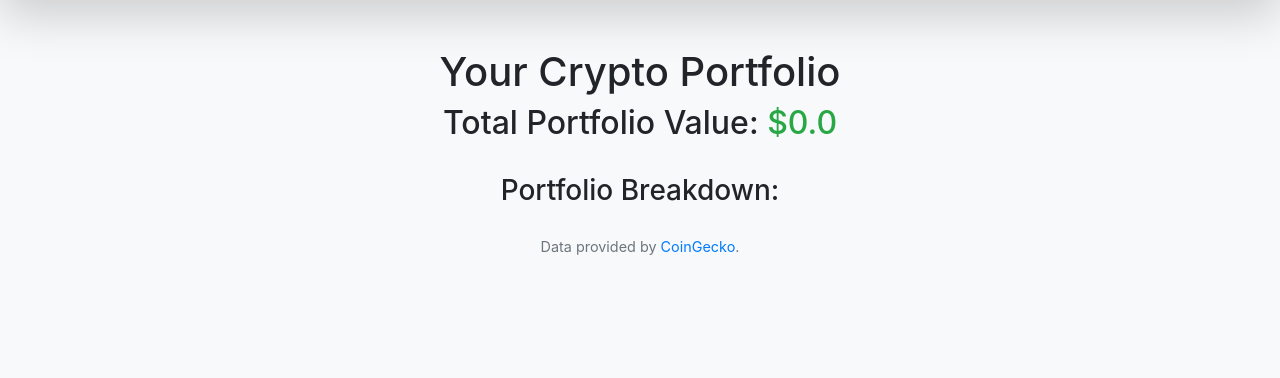
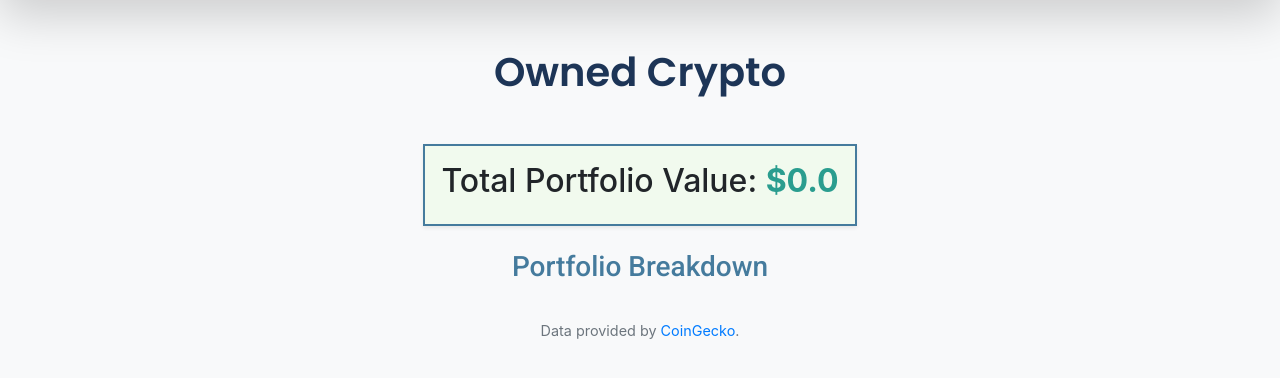
Before and after one commit to dantonic81/portfolio, a Flask app: template templates/portfolio.html in a window 1280 px wide. Shown: the part 110-488 px from the top of the page. Run offline with Flask 3, Linux system fonts and the light colour scheme; the template is opened without the code that fills it, so the values that code supplies are empty; data comes from the database, SQL or seed files in the repository; some libraries are stand-ins or nearby versions.

Commit message:
redesign owned page

```diff
--- a/main.py
+++ b/main.py
@@ -515,7 +515,7 @@ def index():
 
         # Calculate the sum of all investments in the transactions table
         cursor.execute('SELECT SUM(price) FROM transactions')
-        total_investment = cursor.fetchone()[0]  # Fetch the sum of prices
+        total_investment = round(cursor.fetchone()[0], 2)  # Fetch the sum of prices
 
         # If there's no sum (i.e., no records), set total_investment to 0
         if total_investment is None:
--- /dev/null
+++ b/static/portfolio.css
@@ -0,0 +1,101 @@
+/* General Typography */
+.dashboard-title {
+    font-family: 'Poppins', sans-serif;
+    font-size: 2.5rem;
+    font-weight: 600;
+    color: #1d3557;
+}
+
+.section-title {
+    font-family: 'Roboto', sans-serif;
+    font-size: 1.75rem;
+    font-weight: 500;
+    margin-bottom: 1rem;
+    color: #457b9d;
+}
+
+/* Total Value Card */
+.total-value-card {
+    background-color: #f1faee;
+    border: 2px solid #457b9d;
+    border-radius: 10px;
+}
+
+.value-highlight {
+    font-size: 2rem;
+    font-weight: bold;
+    color: #2a9d8f;
+}
+
+/* Asset Cards */
+.asset-card {
+    border: 1px solid #dee2e6;
+    border-radius: 10px;
+    background-color: #ffffff;
+    transition: transform 0.2s ease-in-out;
+}
+
+.asset-card:hover {
+    transform: scale(1.02);
+    box-shadow: 0 4px 20px rgba(0, 0, 0, 0.1);
+}
+
+.card-header {
+    background-color: #f8f9fa;
+    border-bottom: 1px solid #dee2e6;
+    border-radius: 10px 10px 0 0;
+}
+
+.card-title {
+    font-family: 'Poppins', sans-serif;
+    font-size: 1.25rem;
+    font-weight: bold;
+    margin: 0;
+}
+
+.card-body {
+    font-family: 'Roboto', sans-serif;
+    font-size: 0.9rem;
+    line-height: 1.5;
+    color: #495057;
+}
+
+/* Delete Button */
+.card-footer {
+    background-color: #f8f9fa;
+    border-top: 1px solid #dee2e6;
+    border-radius: 0 0 10px 10px;
+}
+
+.delete-asset {
+    font-size: 0.85rem;
+    font-weight: 500;
+    transition: background-color 0.3s ease;
+}
+
+.delete-asset:hover {
+    background-color: #e63946;
+    border-color: #e63946;
+}
+
+/* Modal Styling */
+.modal-title {
+    font-family: 'Poppins', sans-serif;
+    font-weight: 600;
+    color: #e63946;
+}
+
+.modal-body {
+    font-size: 1rem;
+    color: #495057;
+}
+
+/* Responsive Adjustments */
+@media (max-width: 768px) {
+    .dashboard-title {
+        font-size: 2rem;
+    }
+    .value-highlight {
+        font-size: 1.75rem;
+    }
+}
--- a/templates/base.html
+++ b/templates/base.html
@@ -17,6 +17,8 @@
     <link href="{{ url_for('static', filename='styles.css') }}" rel="stylesheet">
     <link href="https://fonts.googleapis.com/css2?family=Poppins:wght@400;600&family=Roboto:wght@400;500&display=swap" rel="stylesheet">
 
+<!-- Placeholder for child templates' styles -->
+{% block styles %}{% endblock %}
 </head>
 <body class="bg-light">
 
--- a/templates/portfolio.html
+++ b/templates/portfolio.html
@@ -1,26 +1,39 @@
-<!-- templates/portfolio.html -->
 {% extends "base.html" %}
 
 {% block title %}Your Crypto Portfolio{% endblock %}
 
+{% block styles %}
+    <!-- Link to the specific CSS for this page -->
+    <link rel="stylesheet" href="{{ url_for('static', filename='portfolio.css') }}">
+{% endblock %}
+
 {% block content %}
-    <h1 class="text-center">Your Crypto Portfolio</h1>
+<div class="container">
+    <h1 class="dashboard-title text-center mb-5">Owned Crypto</h1>
 
     <!-- Portfolio Total Value -->
-    <div class="row">
-        <div class="col-md-12">
-            <h2 class="text-center">Total Portfolio Value: <span class="text-success">${{ total_portfolio_value }}</span></h2>
+    <div class="row mb-4">
+        <div class="col-lg-12">
+            <div class="card total-value-card shadow-sm p-3">
+                <h2 class="text-center">Total Portfolio Value:
+                    <span class="value-highlight">${{ total_portfolio_value }}</span>
+                </h2>
+            </div>
         </div>
     </div>
 
     <!-- Portfolio Breakdown -->
-<h3 class="mt-4">Portfolio Breakdown:</h3>
+    <h3 class="section-title">Portfolio Breakdown</h3>
     <div class="row">
         {% for asset in portfolio %}
-        <div class="col-md-4 mb-4">
-            <div class="card asset-card shadow-lg" data-id="{{ asset.id }}">
+            <div class="col-md-6 col-lg-4 mb-4">
+                <div class="card asset-card shadow-sm"  data-id="{{ asset.id }}">
+                    <div class="card-header">
+                        <h5 class="card-title text-primary">{{ asset.name }}
+                            <small class="text-muted">({{ asset.abbreviation }})</small>
+                        </h5>
+                    </div>
                     <div class="card-body">
-                    <h5 class="card-title">{{ asset.name }} ({{ asset.abbreviation }})</h5>
                         <p class="card-text">
                             <strong>Amount:</strong> {{ asset.amount }}<br>
                             <strong>Current Price:</strong> ${{ asset.current_price }}<br>
@@ -29,32 +42,35 @@
                             <strong>Allocation:</strong> {{ asset.allocation_percentage }}% of portfolio
                         </p>
                     </div>
-                <!-- Trash Icon for Deletion -->
-                <div class="delete-icon">
-                    <i class="fa fa-trash"></i> <!-- FontAwesome Trash Icon -->
+                    <!-- Delete button -->
+                    <div class="card-footer text-right">
+                        <button class="btn btn-sm btn-danger delete-asset" data-id="{{ asset.id }}"
+                                data-bs-toggle="modal" data-bs-target="#deleteAssetModal">
+                            <i class="fa fa-trash"></i> Delete
+                        </button>
                     </div>
                 </div>
             </div>
         {% endfor %}
     </div>
+</div>
 
 <!-- Modal for Deletion Confirmation -->
 <div class="modal fade" id="deleteAssetModal" tabindex="-1" aria-labelledby="deleteAssetModalLabel" aria-hidden="true">
-    <div class="modal-dialog">
+    <div class="modal-dialog modal-dialog-centered">
         <div class="modal-content">
             <div class="modal-header">
-                <h5 class="modal-title" id="deleteAssetModalLabel">Confirm Deletion</h5>
+                <h5 class="modal-title text-danger" id="deleteAssetModalLabel">Confirm Deletion</h5>
                 <button type="button" class="btn-close" data-bs-dismiss="modal" aria-label="Close"></button>
             </div>
             <div class="modal-body">
                 Are you sure you want to delete this asset from your portfolio?
             </div>
             <div class="modal-footer">
-                <button type="button" class="btn btn-secondary" data-dismiss="modal">Cancel</button>
+                <button type="button" class="btn btn-secondary" data-bs-dismiss="modal">Cancel</button>
                 <button type="button" class="btn btn-danger" id="confirmDeleteButton">Delete</button>
             </div>
         </div>
     </div>
 </div>
-
 {% endblock %}
```
Lines whose indentation alone changed are shown as unchanged.
